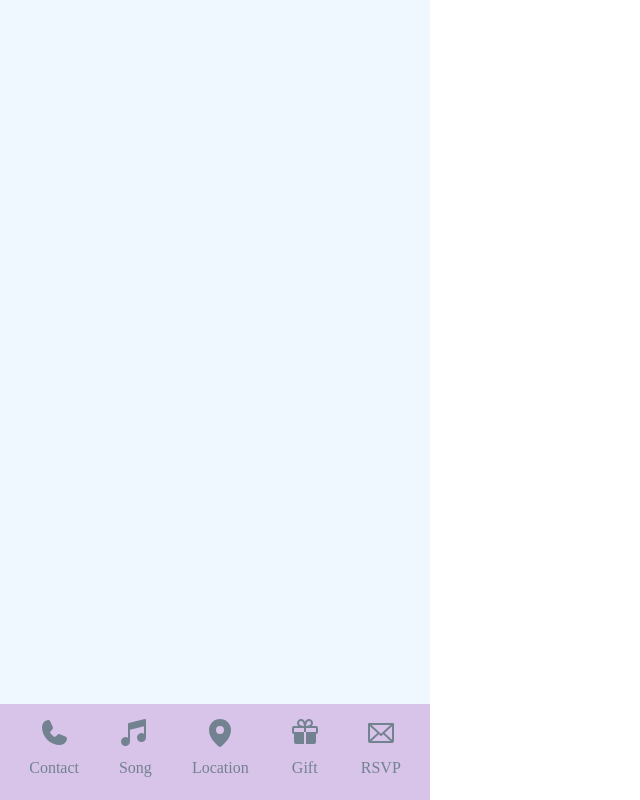
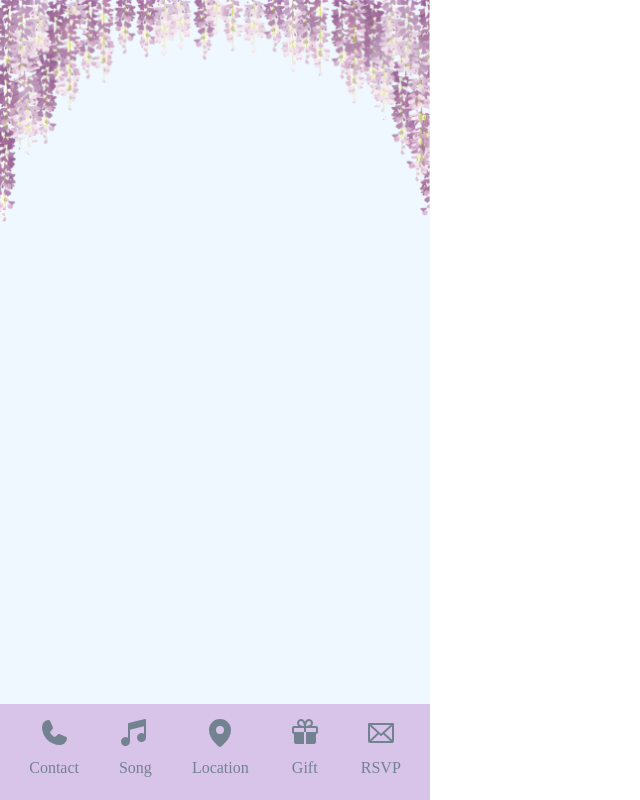
Before and after one commit to TeukuRyanIskandar/wedding-card, a React (Vite) app: page / in a window 1280 px wide. Shown: the whole page, without its empty margins (0-640 px from the left). Built offline with nearby package versions, Linux system fonts and the light colour scheme; a web font is replaced by a local one.

Commit message:
Add wisteria to body

```diff
--- a/src/components/Layout.tsx
+++ b/src/components/Layout.tsx
@@ -1,11 +1,12 @@
 import '../assets/css/Layout.css'
 import Navbar from './Navbar';
+import Wisteria from '../assets/images/wisteria-2.png'
 
 const Layout = () => {
     return (
     <div className="layout-container">
         <div className="layout-area">
-
+            <img src={Wisteria} />
         </div>
         <Navbar/>
     </div>
```
